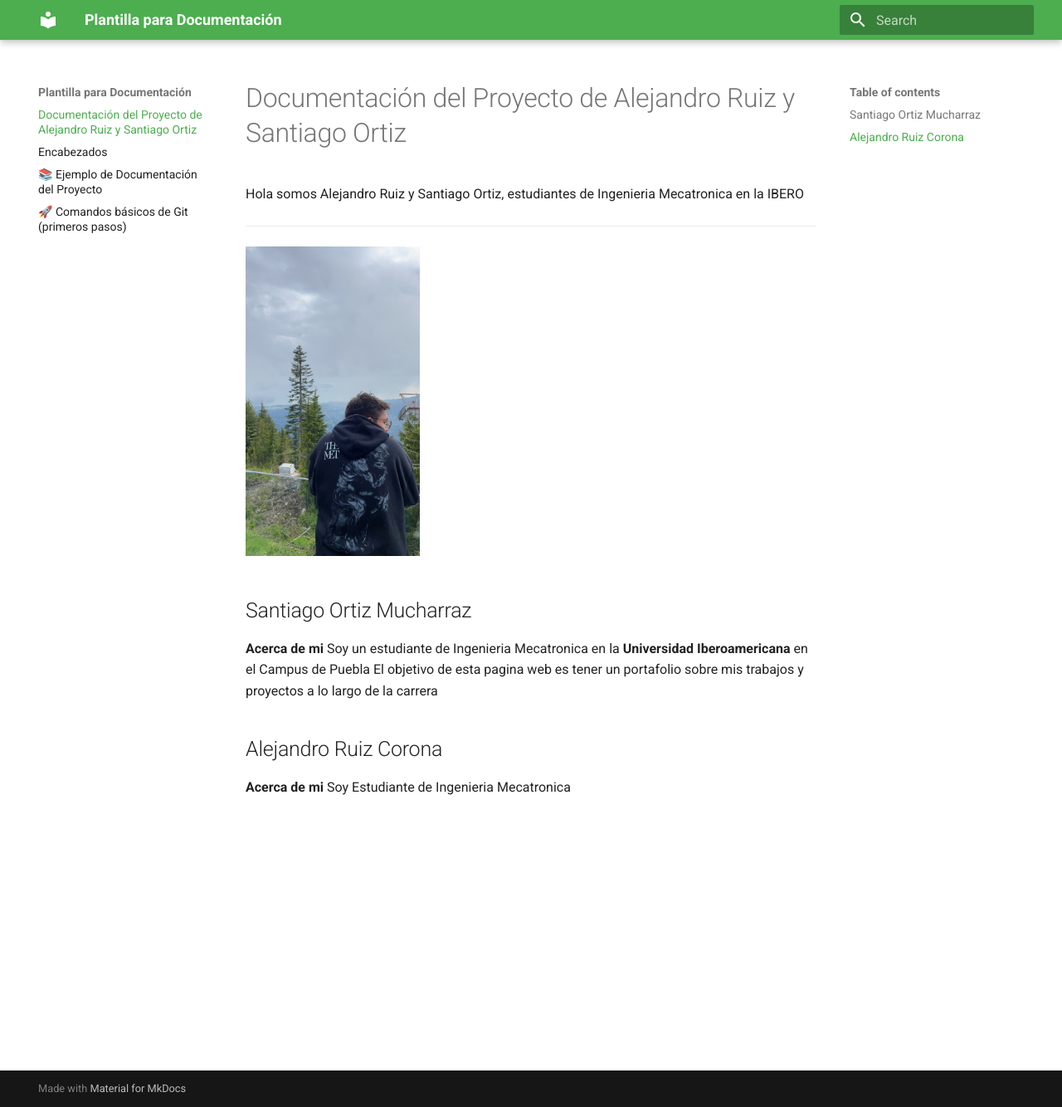
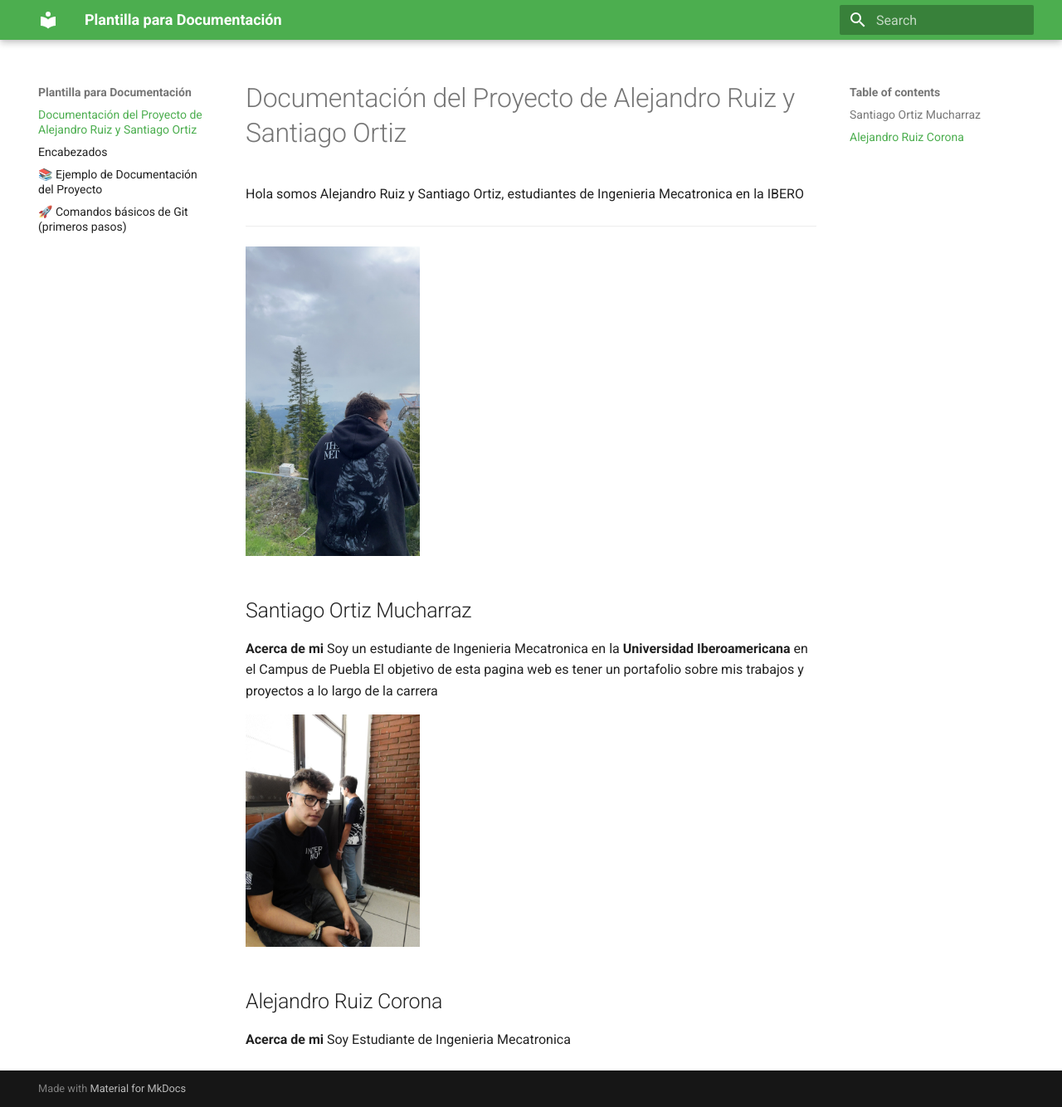
Before and after one commit to Peppa833/Mecatronica, an MkDocs documentation site: the page built from docs/index.md, in a window 1280 px wide and 1334 px high. Shown: the whole window at 83% size. Built offline with MkDocs 1.6.1 and Material for MkDocs 9.7.7, drawn with Linux system fonts in a browser that asks for light colours.

Commit message:
foto alex

```diff
--- a/docs/index.md
+++ b/docs/index.md
@@ -6,12 +6,14 @@ Hola somos Alejandro Ruiz y Santiago Ortiz, estudiantes de Ingenieria Mecatronic
 
 <img src="recursos/imgs/image.jpeg" alt="Diagrama del sistema" width="210">
 
+
 ## Santiago Ortiz Mucharraz
 
 **Acerca de mi**
 Soy un estudiante de Ingenieria Mecatronica en la **Universidad Iberoamericana** en el Campus de Puebla
 El objetivo de esta pagina web es tener un portafolio sobre mis trabajos y proyectos a lo largo de la carrera
 
+<img src="recursos/imgs/alex.jpeg" alt="Diagrama del sistema" width="210">
 
 ## Alejandro Ruiz Corona
 
```
Also changed, not shown: docs/recursos/imgs/alex.jpeg (added).
